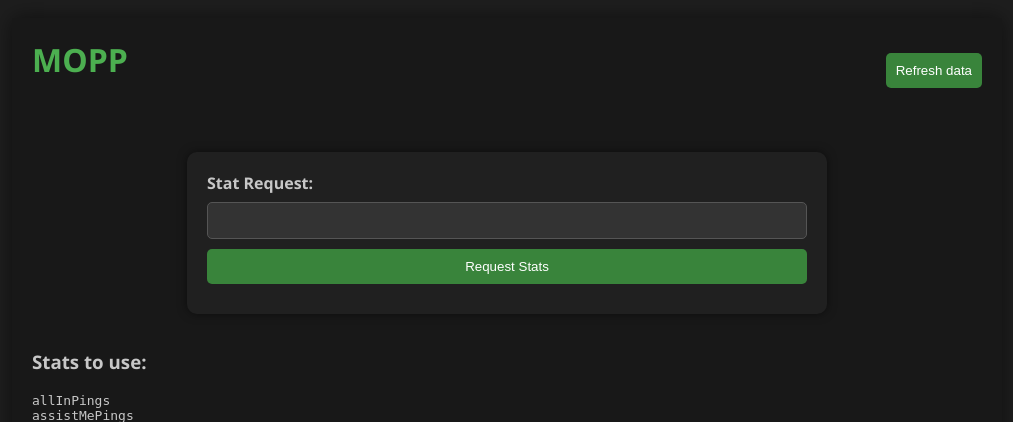
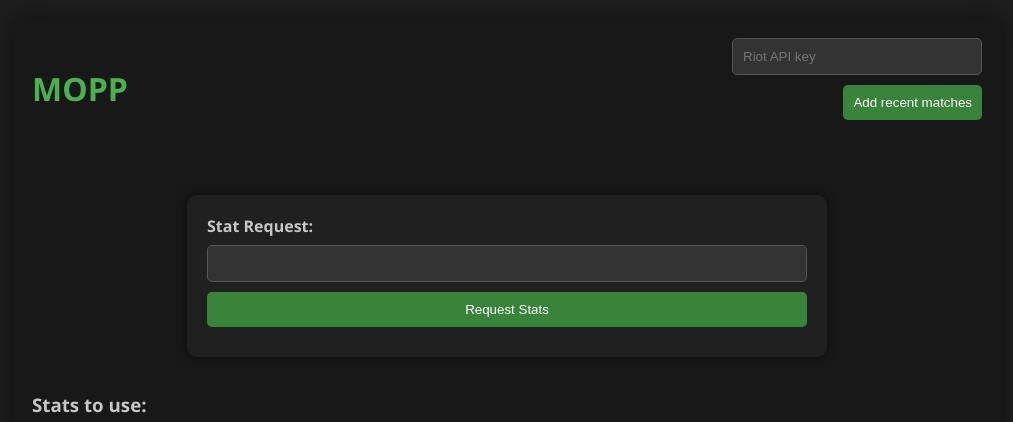
Before and after one commit to MichalPKN/mopp, a Flask app: page / in a window 1280 px wide. Shown: the top 422 px of the page, without its empty margins (133-1146 px from the left). Run offline with Flask 3, Linux system fonts and the light colour scheme.

Commit message:
1.0 update

```diff
--- a/components/data_loader.py
+++ b/components/data_loader.py
@@ -32,6 +32,7 @@ class DataLoader:
                     summoner = {"puuid": puuid, "last_match": "", "matches": []}
                     match_json.append(summoner)
                     summoner_i = len(match_json) - 1
+                n_matches = 0
                 for match_id in matches:
                     if match_id == summoner["last_match"]:
                         break
@@ -56,11 +57,12 @@ class DataLoader:
                                     for key, value in other_participant.items():
                                         match["info"]["participants"][i]["enemy_" + key] = value
                     match_json[summoner_i]["matches"].insert(0,match)
+                    n_matches += 1
                     #match_json[summoner_i]["matches"] = match_json[summoner_i]["matches"][:n_matches]
                 match_json[summoner_i]["last_match"] = matches[0]
                 file.seek(0)
                 file.truncate()
                 json.dump(match_json, file)
-                return
+                return n_matches
         except ApiError as err:
             raise
--- a/main.py
+++ b/main.py
@@ -1,6 +1,6 @@
-from flask import Flask, redirect, render_template, request
+from flask import Flask, redirect, render_template, request, jsonify
 import sys
-from config import api_key, continent, region, riot_id, tag_line
+from config import continent, region, riot_id, tag_line, puuid
 # sys.path is a list of absolute path strings
 from components.data_loader import DataLoader
 from components.data_processer import DataProcesser
@@ -14,8 +14,6 @@ def main_app():
     if "stat-request" not in data:
         return render_template('index.html')
     dp = DataProcesser()
-    data_loader = DataLoader(api_key)
-    puuid = data_loader.get_puuid(continent, riot_id, tag_line)
     name = riot_id + "#" + tag_line
     if name == "erectwillump#boing":
         name = "Kesha"
@@ -33,12 +31,19 @@ def main_app():
 
 @app.route('/button-pressed', methods=['POST'])
 def button_pressed():
-    data_loader = DataLoader(api_key)
-    puuid = data_loader.get_puuid(continent, riot_id, tag_line)
-    print("loading data")
-    data_loader.load_data(puuid, region)
-    print("data loaded")
-    return "you shouldn't be here"
+    try:
+        data = request.get_json()
+        api_key = data["API_key"]
+        data_loader = DataLoader(api_key)
+        puuid_tenp = data_loader.get_puuid(continent, riot_id, tag_line)
+        print("loading data")
+        n_matches = data_loader.load_data(puuid_tenp, region)
+        print("data loaded")
+        return jsonify({"message": "Loaded " + str(n_matches) + " matches in"}), 200
+    except Exception as e:
+        if "403 Client Error: Forbidden for url:" in str(e):
+            return jsonify({"error": "Invalid API key"}), 403
+        return jsonify({"error": str(e)}), 500
 
 if __name__ == '__main__':
     app.run(debug=True)
--- a/templates/index.html
+++ b/templates/index.html
@@ -29,11 +29,18 @@
         #refresh {
             width: 250px;
         }
+        #refresh-status {
+            color: #c7c7c7;
+            margin: 0;
+            margin-top: 10px;
+            text-align: right;
+            min-height: 30px;
+        }
         header {
             display: flex;
             align-items: center;
             justify-content: space-between;
-            margin-bottom: 50px;
+            margin-bottom: 35px;
         }
         h1 {
             color: #4caf50;
@@ -153,16 +160,40 @@
     </style>
     <script>
         function refreshData() {
+            const messageDiv = document.getElementById('refresh-status');
+            const apiKey = document.getElementById('Riot-API-key').value;
+
+            if (!apiKey) {
+                messageDiv.textContent = "Please enter the API key.";
+                messageDiv.style.color = "red";
+                return;
+            }
+
+            messageDiv.textContent = "Loading in matches...";
+            messageDiv.style.color = "#c7c7c7";
             fetch('/button-pressed', {
                 method: 'POST',
                 headers: {
                     'Content-Type': 'application/json'
                 },
-                body: JSON.stringify({ refresh: true })
+                body: JSON.stringify({ API_key: apiKey })
             })
             .then(response => response.json())
             .then(data => {
-                console.log(data);
+                if (data.error) {
+                    console.error("Error:", data.error);
+                    messageDiv.textContent = "Error: " + data.error;
+                    messageDiv.style.color = "red";
+                } else {
+                    console.log(data.message);
+                    messageDiv.textContent = data.message;
+                    messageDiv.style.color = "green";
+                }
+            })
+            .catch(error => {
+                console.error("Fetch Error:", error);
+                messageDiv.textContent = "Error: " + error;
+                messageDiv.style.color = "red";
             });
         }
     </script>
@@ -174,7 +205,11 @@
             <div class="mid">
                 <h2>{{ name }}</h2>
             </div>
-            <div id="refresh"><button onclick="refreshData()">Refresh data</button></div>
+            <div id="refresh">
+                <input type="text" id="Riot-API-key" placeholder="Riot API key">
+                <button onclick="refreshData()">Add recent matches</button>
+                <p id="refresh-status"></p>
+            </div>
         </header>
         <div class="stat-form">
             <form id="stat-request">
```
Also changed, not shown: config.py (+7 -3 lines).
